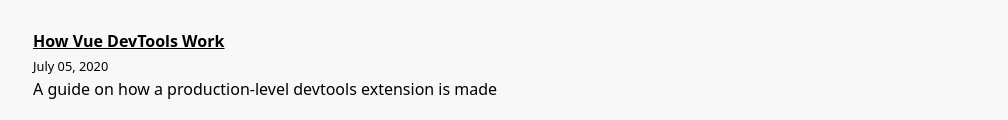
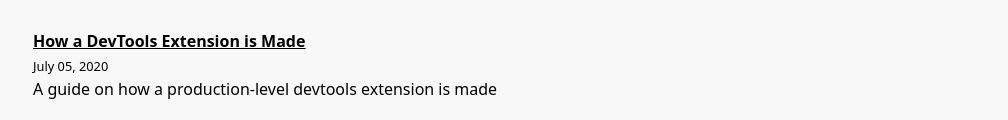
Before and after one commit to voluntadpear/homepage, a Gatsby site: page /blog in a window 1280 px wide. Shown: the part 171-291 px from the top of the page, without its empty margins (271-1279 px from the left). Built offline with nearby package versions, Linux system fonts and the light colour scheme; Gatsby itself is replaced by a stand-in of ours.

Commit message:
Rename post

```diff
--- a/blog/how-vue-devtools-work/how-vue-devtools-work.md
+++ b/blog/how-a-devtools-extension-is-made/how-a-devtools-extension-is-made.md
@@ -1,7 +1,7 @@
 ---
-path: /blog/how-vue-devtools-work
+path: /blog/how-a-devtools-extension-is-made
 date: 2020-07-05T22:42:19.319Z
-title: How Vue DevTools Work
+title: How a DevTools Extension is Made
 summary: A guide on how a production-level devtools extension is made
 ---
 
```
Also changed, not shown: blog/how-a-devtools-extension-is-made/backend-frontend.png (renamed from blog/how-vue-devtools-work/backend-frontend.png), blog/how-a-devtools-extension-is-made/communication-bridge.png (renamed from blog/how-vue-devtools-work/communication-bridge.png), blog/how-a-devtools-extension-is-made/vue-devtools.png (renamed from blog/how-vue-devtools-work/vue-devtools.png).
